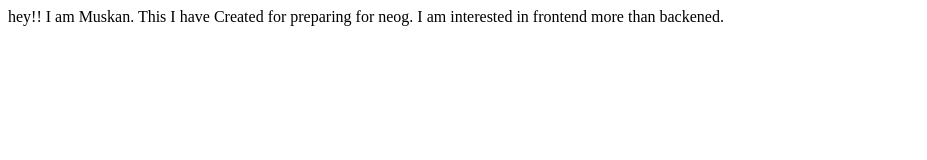
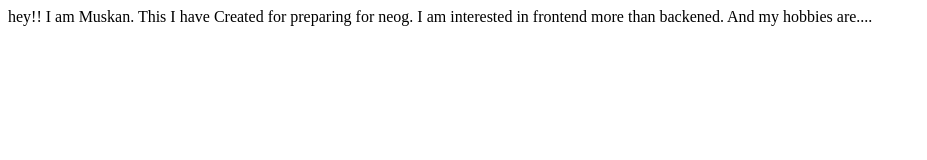
Before and after one commit to MuskanChhatrasal/neog-Github, a plain HTML site: page index.html in a window 1280 px wide. Shown: the whole page, without its empty margins (0-927 px from the left). Drawn offline with Linux system fonts and the light colour scheme.

Commit message:
Update index.html

```diff
--- a/index.html
+++ b/index.html
@@ -9,5 +9,6 @@
 <body>
     hey!! I am Muskan. This I have Created for preparing for neog.
     I am interested in frontend more than backened.
+    And my hobbies are....
 </body>
 </html>
```
